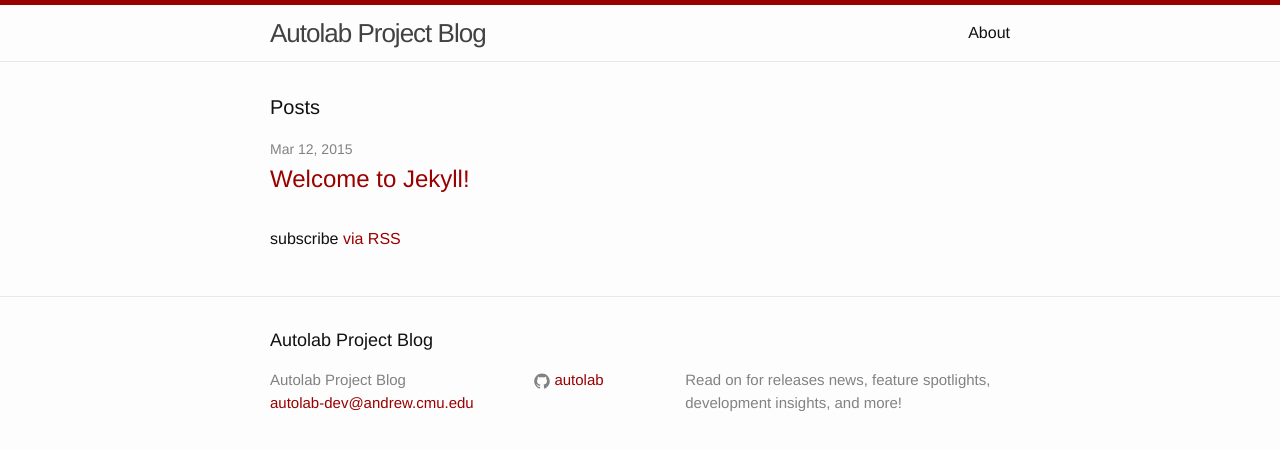
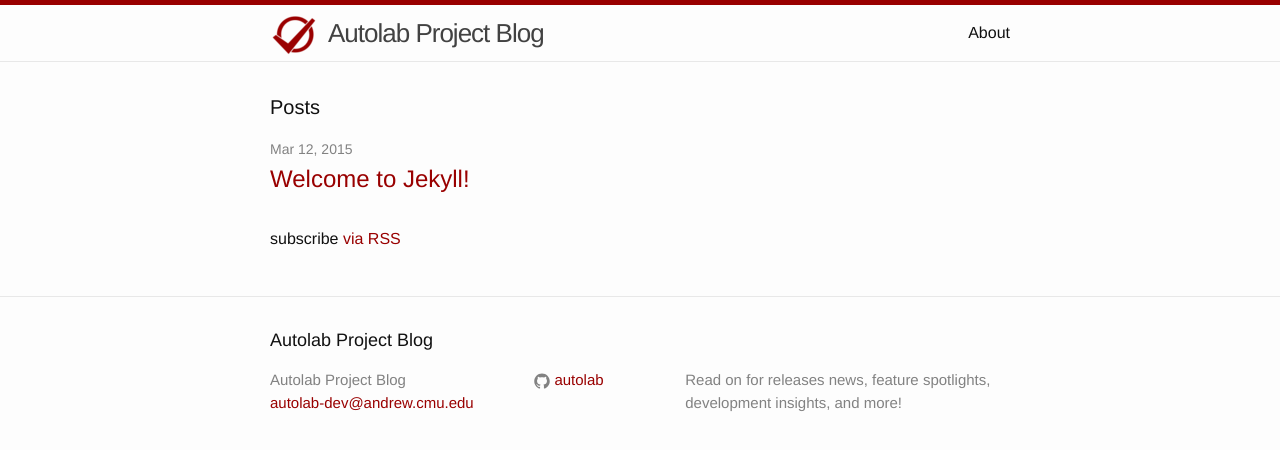
Before and after one commit to autolab/autolab.github.io, a Jekyll site: the page built from index.html, in a window 1280 px wide. Shown: the top 450 px of the page. Built offline with Jekyll 4.4.1, drawn with Linux system fonts in a browser that asks for light colours.

Commit message:
Add Autolab logo to site

```diff
--- a/_includes/header.html
+++ b/_includes/header.html
@@ -2,7 +2,9 @@
 
   <div class="wrapper">
 
-    <a class="site-title" href="{{ site.baseurl }}/">{{ site.title }}</a>
+    <a class="site-title" href="{{ site.baseurl }}/">
+      <img class="site-logo" src="/images/logo.png">{{ site.title }}
+    </a>
 
     <nav class="site-nav">
       <a href="#" class="menu-icon">
--- a/_sass/_layout.scss
+++ b/_sass/_layout.scss
@@ -20,6 +20,10 @@
     &,
     &:visited {
         color: $grey-color-dark;
+    }
+
+    .site-logo {
+      margin-right: 10px;
     }
 }
 
```
Also changed, not shown: images/logo.png (added).
